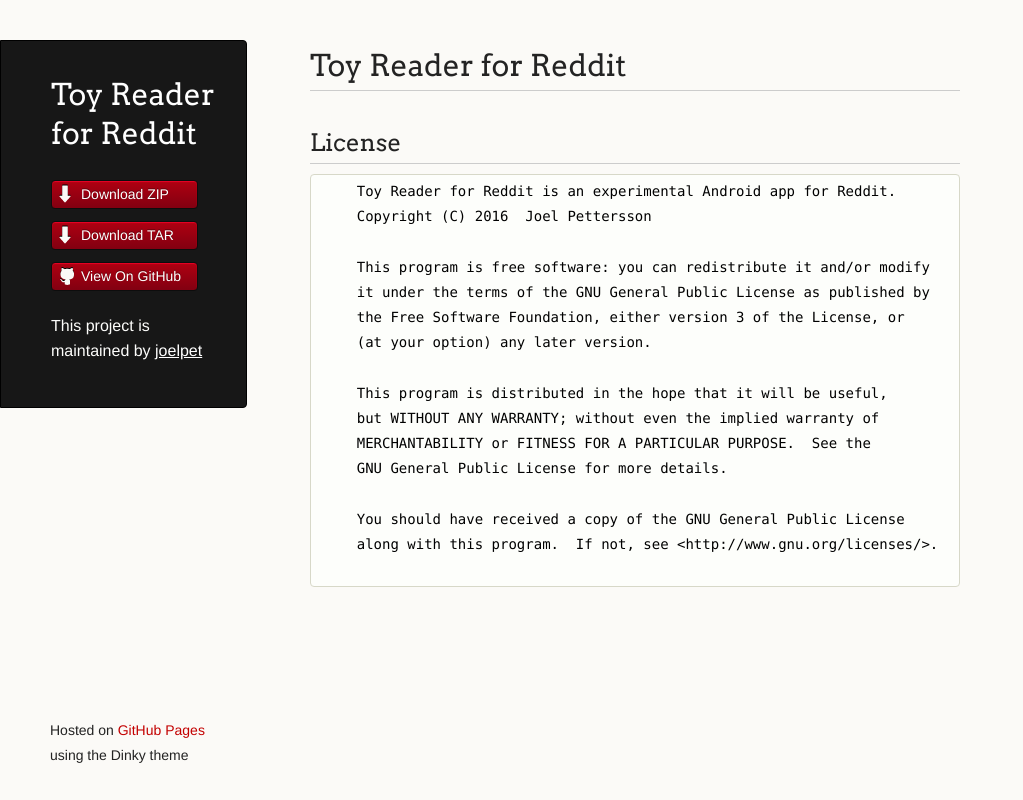
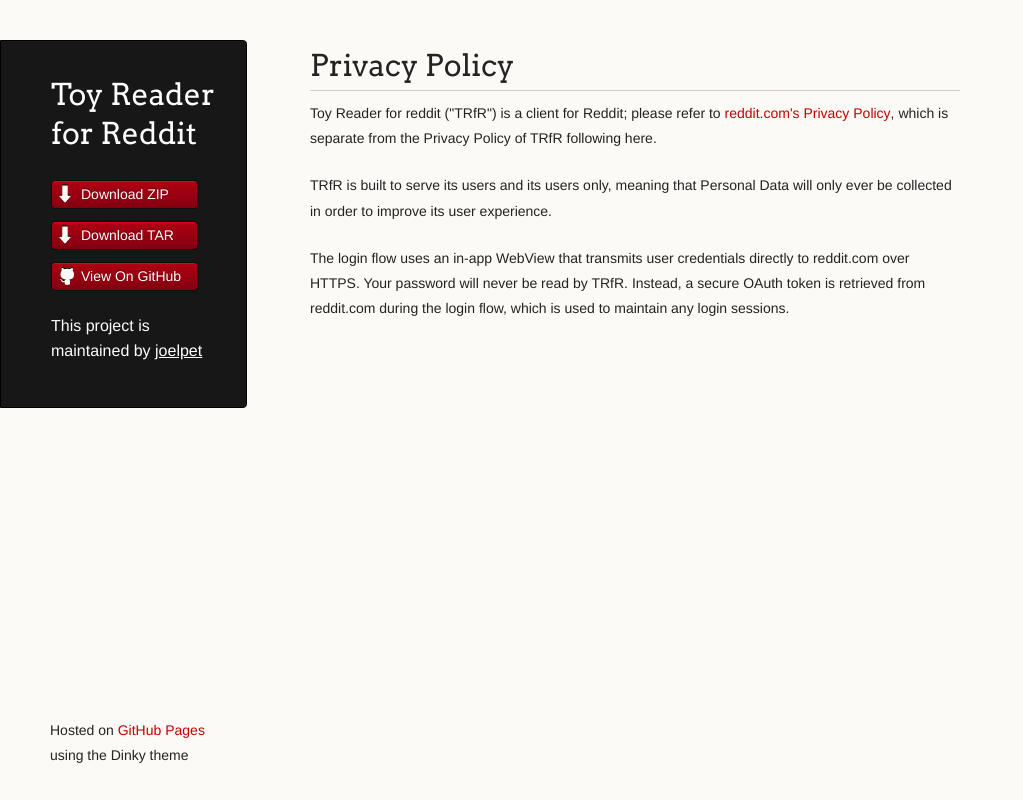
Before and after one commit to joelpet/toy-reader-for-reddit, a plain HTML site: page index.html in a window 1280 px wide. Shown: the whole page, without its empty margins (0-1023 px from the left). Drawn offline with Linux system fonts and the light colour scheme.

```diff
--- a/index.html
+++ b/index.html
@@ -31,28 +31,13 @@
       </header>
       <section>
         <h1>
-<a id="toy-reader-for-reddit" class="anchor" href="#toy-reader-for-reddit" aria-hidden="true"><span aria-hidden="true" class="octicon octicon-link"></span></a>Toy Reader for Reddit</h1>
+<a id="privacy-policy" class="anchor" href="#privacy-policy" aria-hidden="true"><span aria-hidden="true" class="octicon octicon-link"></span></a>Privacy Policy</h1>
 
-<h2>
-<a id="license" class="anchor" href="#license" aria-hidden="true"><span aria-hidden="true" class="octicon octicon-link"></span></a>License</h2>
+<p>Toy Reader for reddit ("TRfR") is a client for Reddit; please refer to <a href="https://www.reddit.com/help/privacypolicy/">reddit.com's Privacy Policy</a>, which is separate from the Privacy Policy of TRfR following here.</p>
 
-<pre><code>    Toy Reader for Reddit is an experimental Android app for Reddit.
-    Copyright (C) 2016  Joel Pettersson
+<p>TRfR is built to serve its users and its users only, meaning that Personal Data will only ever be collected in order to improve its user experience.</p>
 
-    This program is free software: you can redistribute it and/or modify
-    it under the terms of the GNU General Public License as published by
-    the Free Software Foundation, either version 3 of the License, or
-    (at your option) any later version.
-
-    This program is distributed in the hope that it will be useful,
-    but WITHOUT ANY WARRANTY; without even the implied warranty of
-    MERCHANTABILITY or FITNESS FOR A PARTICULAR PURPOSE.  See the
-    GNU General Public License for more details.
-
-    You should have received a copy of the GNU General Public License
-    along with this program.  If not, see &lt;http://www.gnu.org/licenses/&gt;.
-
-</code></pre>
+<p>The login flow uses an in-app WebView that transmits user credentials directly to reddit.com over HTTPS. Your password will never be read by TRfR. Instead, a secure OAuth token is retrieved from reddit.com during the login flow, which is used to maintain any login sessions.</p>
       </section>
       <footer>
         <p><small>Hosted on <a href="https://pages.github.com">GitHub Pages</a> using the Dinky theme</small></p>
```
Also changed, not shown: params.json (+1 -1 lines).
